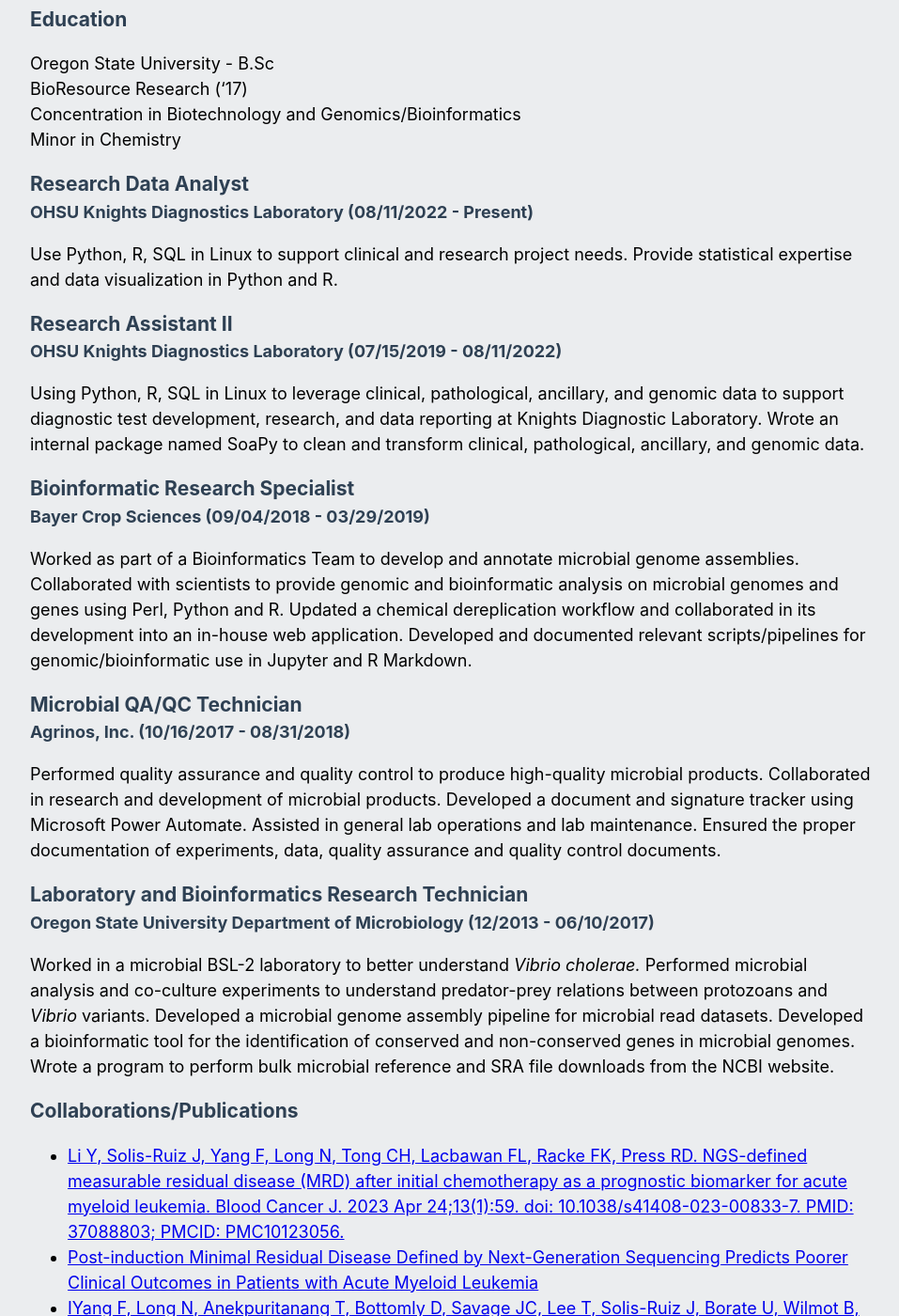
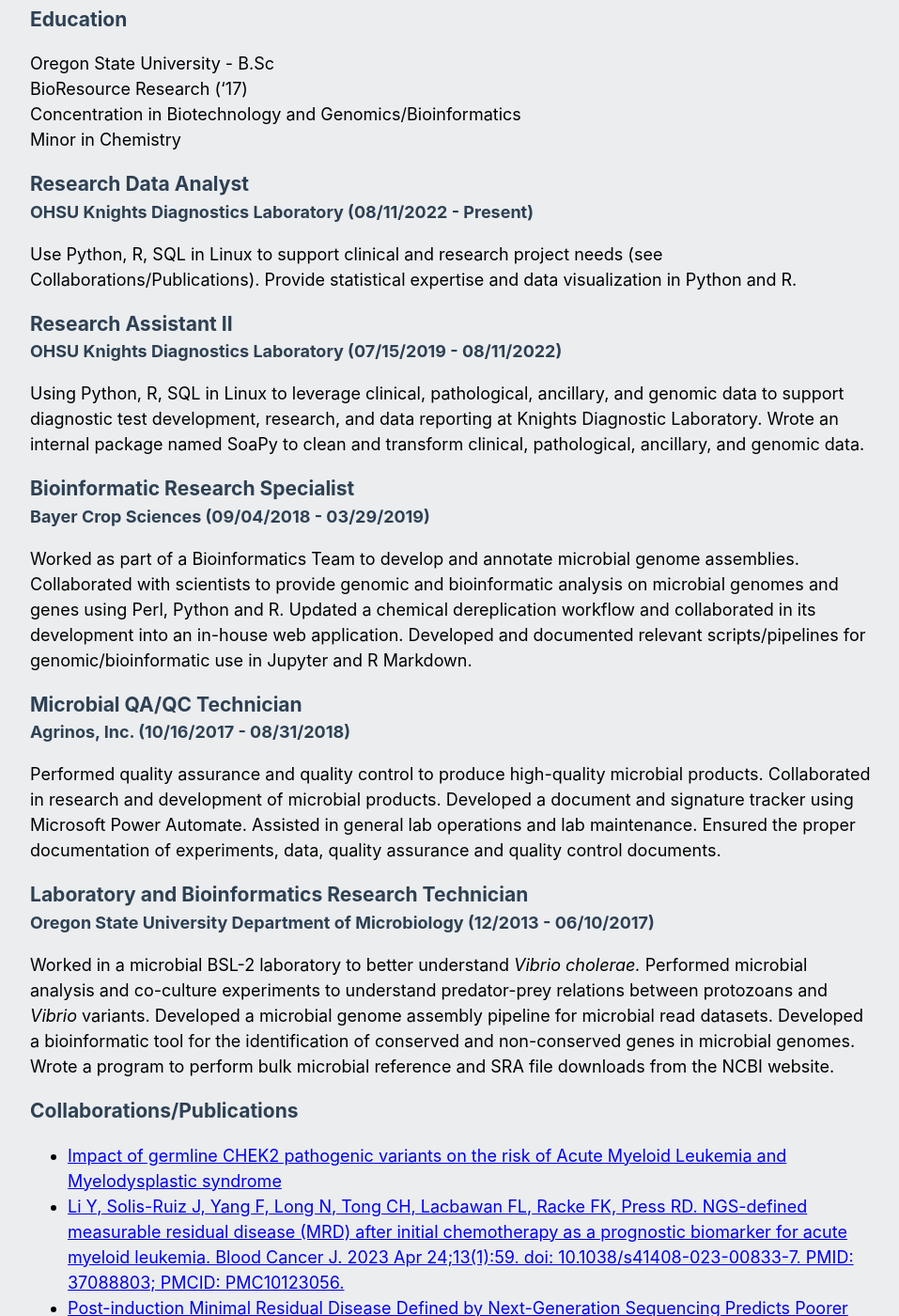
Before and after one commit to solisruj/solisruj.github.io, a Jekyll site: the page built from docs/index.md, in a window 1280 px wide and 1400 px high, scrolled down 258 px. Shown: the whole window at 94% size, without its empty margins (160-1117 px from the left). Built offline with Jekyll 4.4.1, drawn with Linux system fonts in a browser that asks for light colours; our own code applies the rules of GitHub Pages for plain Markdown files.

Commit message:
Update index.md
Added a recent publication and updated Research Data Analyst Description role.

```diff
--- a/docs/index.md
+++ b/docs/index.md
@@ -17,7 +17,7 @@
 ### Research Data Analyst
 #### OHSU Knights Diagnostics Laboratory (08/11/2022 - Present)
 
-Use Python, R, SQL in Linux to support clinical and research project needs. Provide statistical expertise and data visualization in Python and R.
+Use Python, R, SQL in Linux to support clinical and research project needs (see Collaborations/Publications). Provide statistical expertise and data visualization in Python and R.
 
 ### Research Assistant II
 #### OHSU Knights Diagnostics Laboratory (07/15/2019 - 08/11/2022)
@@ -42,6 +42,7 @@
 
 ### Collaborations/Publications
 
+- [Impact of germline CHEK2 pathogenic variants on the risk of Acute Myeloid Leukemia and Myelodysplastic syndrome](https://aacrjournals.org/cebp/article/doi/10.1158/1055-9965.EPI-25-1074/771212/Impact-of-germline-CHEK2-pathogenic-variants-on)
 - [Li Y, Solis-Ruiz J, Yang F, Long N, Tong CH, Lacbawan FL, Racke FK, Press RD. NGS-defined
 measurable residual disease (MRD) after initial chemotherapy as a prognostic biomarker for acute
 myeloid leukemia. Blood Cancer J. 2023 Apr 24;13(1):59. doi: 10.1038/s41408-023-00833-7. PMID:
```
